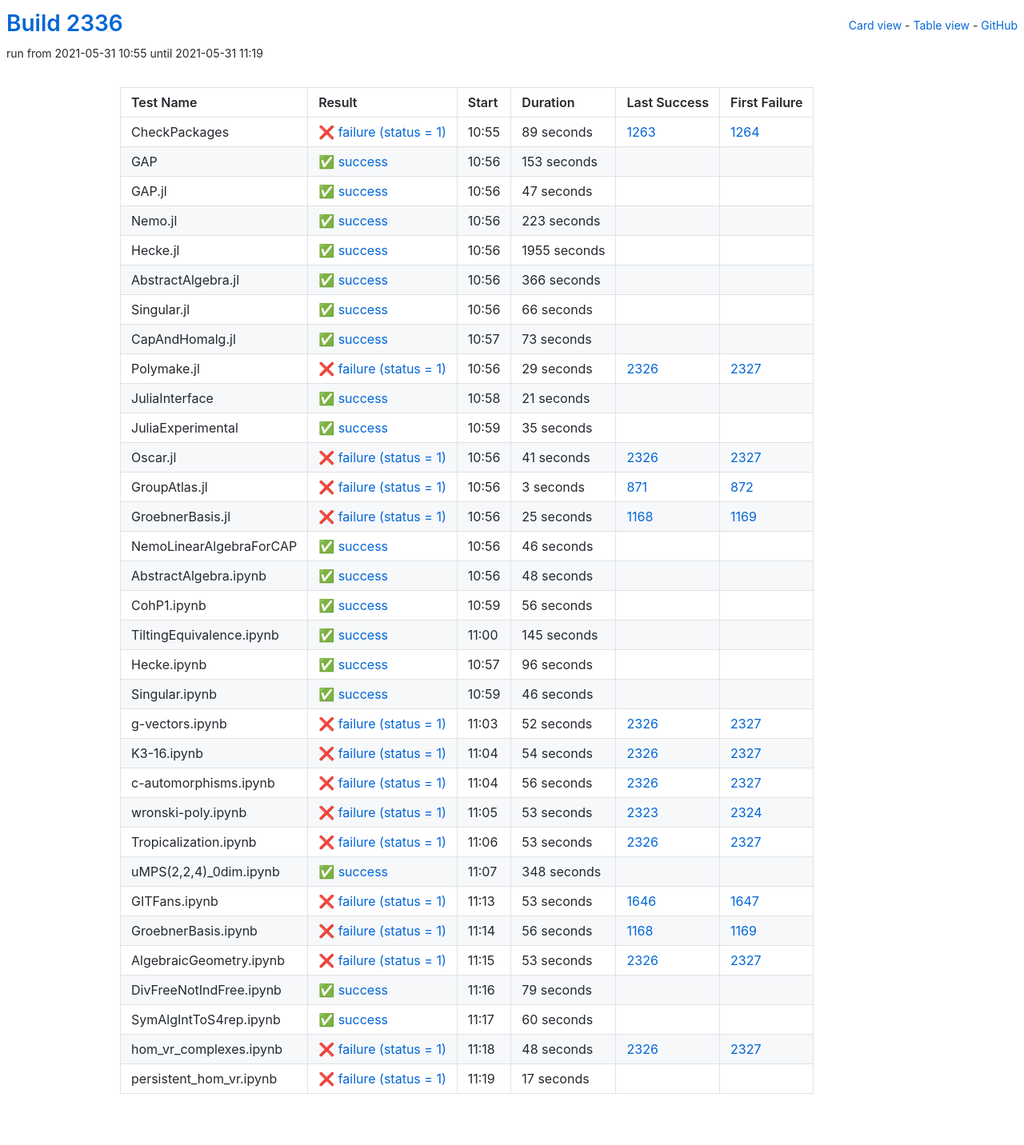
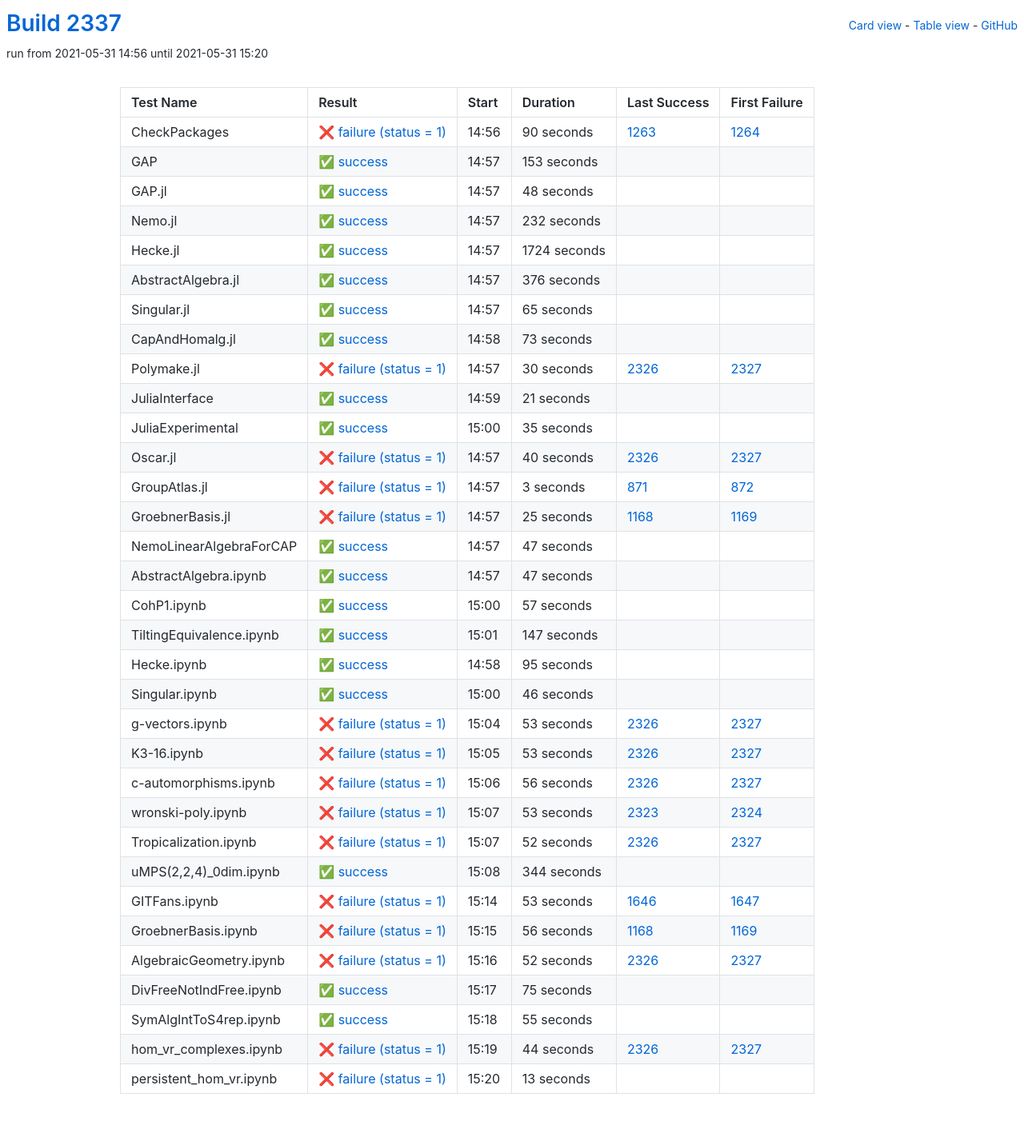
Before and after one commit to oscar-system/oscar-ci-status-stable, a Jekyll site: the page built from table.html, in a window 1280 px wide. Shown: the whole page at 80% size. Built offline with Jekyll 4.4.1, drawn with Linux system fonts in a browser that asks for light colours.

Commit message:
Build #2337

```diff
--- a/_data/ci.yml
+++ b/_data/ci.yml
@@ -1,6 +1,6 @@
 ---
-build: 2336
-build_url: https://oscarci.mathematik.uni-kl.de/job/oscar-stable/2336/
+build: 2337
+build_url: https://oscarci.mathematik.uni-kl.de/job/oscar-stable/2337/
 job: oscar-stable
 organization: oscar-system
 repo: oscar-ci-status-stable
@@ -8,20 +8,20 @@ repourl: https://github.com/oscar-system/oscar-ci-status-stable
 tests:
 - name: CheckPackages
   id: checkpackages
-  log: https://oscarci.mathematik.uni-kl.de/job/oscar-stable/2336/artifact/logs/build-2336/CheckPackages.log
-  start: 2021-05-31 10:55
+  log: https://oscarci.mathematik.uni-kl.de/job/oscar-stable/2337/artifact/logs/build-2337/CheckPackages.log
+  start: 2021-05-31 14:56
   success: false
   exitcode: 1
   status: failure
-  duration: 89
+  duration: 90
   last_success: 1263
   last_success_url: https://oscarci.mathematik.uni-kl.de/job/oscar-stable/1263/
   first_failure: 1264
   first_failure_url: https://oscarci.mathematik.uni-kl.de/job/oscar-stable/1264/
 - name: GAP
   id: gap
-  log: https://oscarci.mathematik.uni-kl.de/job/oscar-stable/2336/artifact/logs/build-2336/GAP.log
-  start: 2021-05-31 10:56
+  log: https://oscarci.mathematik.uni-kl.de/job/oscar-stable/2337/artifact/logs/build-2337/GAP.log
+  start: 2021-05-31 14:57
   success: true
   exitcode: 0
   status: success
@@ -32,68 +32,68 @@ tests:
   first_failure_url:
 - name: GAP.jl
   id: gap-jl
-  log: https://oscarci.mathematik.uni-kl.de/job/oscar-stable/2336/artifact/logs/build-2336/GAP.jl.log
-  start: 2021-05-31 10:56
+  log: https://oscarci.mathematik.uni-kl.de/job/oscar-stable/2337/artifact/logs/build-2337/GAP.jl.log
+  start: 2021-05-31 14:57
   success: true
   exitcode: 0
   status: success
-  duration: 47
+  duration: 48
   last_success: false
   last_success_url:
   first_failure: false
   first_failure_url:
 - name: Nemo.jl
   id: nemo-jl
-  log: https://oscarci.mathematik.uni-kl.de/job/oscar-stable/2336/artifact/logs/build-2336/Nemo.jl.log
-  start: 2021-05-31 10:56
+  log: https://oscarci.mathematik.uni-kl.de/job/oscar-stable/2337/artifact/logs/build-2337/Nemo.jl.log
+  start: 2021-05-31 14:57
   success: true
   exitcode: 0
   status: success
-  duration: 223
+  duration: 232
   last_success: false
   last_success_url:
   first_failure: false
   first_failure_url:
 - name: Hecke.jl
   id: hecke-jl
-  log: https://oscarci.mathematik.uni-kl.de/job/oscar-stable/2336/artifact/logs/build-2336/Hecke.jl.log
-  start: 2021-05-31 10:56
+  log: https://oscarci.mathematik.uni-kl.de/job/oscar-stable/2337/artifact/logs/build-2337/Hecke.jl.log
+  start: 2021-05-31 14:57
   success: true
   exitcode: 0
   status: success
-  duration: 1955
+  duration: 1724
   last_success: false
   last_success_url:
   first_failure: false
   first_failure_url:
 - name: AbstractAlgebra.jl
   id: abstractalgebra-jl
-  log: https://oscarci.mathematik.uni-kl.de/job/oscar-stable/2336/artifact/logs/build-2336/AbstractAlgebra.jl.log
-  start: 2021-05-31 10:56
+  log: https://oscarci.mathematik.uni-kl.de/job/oscar-stable/2337/artifact/logs/build-2337/AbstractAlgebra.jl.log
+  start: 2021-05-31 14:57
   success: true
   exitcode: 0
   status: success
-  duration: 366
+  duration: 376
   last_success: false
   last_success_url:
   first_failure: false
   first_failure_url:
 - name: Singular.jl
   id: singular-jl
-  log: https://oscarci.mathematik.uni-kl.de/job/oscar-stable/2336/artifact/logs/build-2336/Singular.jl.log
-  start: 2021-05-31 10:56
+  log: https://oscarci.mathematik.uni-kl.de/job/oscar-stable/2337/artifact/logs/build-2337/Singular.jl.log
+  start: 2021-05-31 14:57
   success: true
   exitcode: 0
   status: success
-  duration: 66
+  duration: 65
   last_success: false
   last_success_url:
   first_failure: false
   first_failure_url:
 - name: CapAndHomalg.jl
   id: capandhomalg-jl
-  log: https://oscarci.mathematik.uni-kl.de/job/oscar-stable/2336/artifact/logs/build-2336/CapAndHomalg.jl.log
-  start: 2021-05-31 10:57
+  log: https://oscarci.mathematik.uni-kl.de/job/oscar-stable/2337/artifact/logs/build-2337/CapAndHomalg.jl.log
+  start: 2021-05-31 14:58
   success: true
   exitcode: 0
   status: success
@@ -104,20 +104,20 @@ tests:
   first_failure_url:
 - name: Polymake.jl
   id: polymake-jl
-  log: https://oscarci.mathematik.uni-kl.de/job/oscar-stable/2336/artifact/logs/build-2336/Polymake.jl.log
-  start: 2021-05-31 10:56
+  log: https://oscarci.mathematik.uni-kl.de/job/oscar-stable/2337/artifact/logs/build-2337/Polymake.jl.log
+  start: 2021-05-31 14:57
   success: false
   exitcode: 1
   status: failure
-  duration: 29
+  duration: 30
   last_success: 2326
   last_success_url: https://oscarci.mathematik.uni-kl.de/job/oscar-stable/2326/
   first_failure: 2327
   first_failure_url: https://oscarci.mathematik.uni-kl.de/job/oscar-stable/2327/
 - name: JuliaInterface
   id: juliainterface
-  log: https://oscarci.mathematik.uni-kl.de/job/oscar-stable/2336/artifact/logs/build-2336/JuliaInterface.log
-  start: 2021-05-31 10:58
+  log: https://oscarci.mathematik.uni-kl.de/job/oscar-stable/2337/artifact/logs/build-2337/JuliaInterface.log
+  start: 2021-05-31 14:59
   success: true
   exitcode: 0
   status: success
@@ -128,8 +128,8 @@ tests:
   first_failure_url:
 - name: JuliaExperimental
   id: juliaexperimental
-  log: https://oscarci.mathematik.uni-kl.de/job/oscar-stable/2336/artifact/logs/build-2336/JuliaExperimental.log
-  start: 2021-05-31 10:59
+  log: https://oscarci.mathematik.uni-kl.de/job/oscar-stable/2337/artifact/logs/build-2337/JuliaExperimental.log
+  start: 2021-05-31 15:00
   success: true
   exitcode: 0
   status: success
@@ -140,20 +140,20 @@ tests:
   first_failure_url:
 - name: Oscar.jl
   id: oscar-jl
-  log: https://oscarci.mathematik.uni-kl.de/job/oscar-stable/2336/artifact/logs/build-2336/Oscar.jl.log
-  start: 2021-05-31 10:56
+  log: https://oscarci.mathematik.uni-kl.de/job/oscar-stable/2337/artifact/logs/build-2337/Oscar.jl.log
+  start: 2021-05-31 14:57
   success: false
   exitcode: 1
   status: failure
-  duration: 41
+  duration: 40
   last_success: 2326
   last_success_url: https://oscarci.mathematik.uni-kl.de/job/oscar-stable/2326/
   first_failure: 2327
   first_failure_url: https://oscarci.mathematik.uni-kl.de/job/oscar-stable/2327/
 - name: GroupAtlas.jl
   id: groupatlas-jl
-  log: https://oscarci.mathematik.uni-kl.de/job/oscar-stable/2336/artifact/logs/build-2336/GroupAtlas.jl.log
-  start: 2021-05-31 10:56
+  log: https://oscarci.mathematik.uni-kl.de/job/oscar-stable/2337/artifact/logs/build-2337/GroupAtlas.jl.log
+  start: 2021-05-31 14:57
   success: false
   exitcode: 1
   status: failure
@@ -164,8 +164,8 @@ tests:
   first_failure_url: https://oscarci.mathematik.uni-kl.de/job/oscar-stable/872/
 - name: GroebnerBasis.jl
   id: groebnerbasis-jl
-  log: https://oscarci.mathematik.uni-kl.de/job/oscar-stable/2336/artifact/logs/build-2336/GroebnerBasis.jl.log
-  start: 2021-05-31 10:56
+  log: https://oscarci.mathematik.uni-kl.de/job/oscar-stable/2337/artifact/logs/build-2337/GroebnerBasis.jl.log
+  start: 2021-05-31 14:57
   success: false
   exitcode: 1
   status: failure
@@ -176,68 +176,68 @@ tests:
   first_failure_url: https://oscarci.mathematik.uni-kl.de/job/oscar-stable/1169/
 - name: NemoLinearAlgebraForCAP
   id: nemolinearalgebraforcap
-  log: https://oscarci.mathematik.uni-kl.de/job/oscar-stable/2336/artifact/logs/build-2336/NemoLinearAlgebraForCAP.log
-  start: 2021-05-31 10:56
+  log: https://oscarci.mathematik.uni-kl.de/job/oscar-stable/2337/artifact/logs/build-2337/NemoLinearAlgebraForCAP.log
+  start: 2021-05-31 14:57
   success: true
   exitcode: 0
   status: success
-  duration: 46
+  duration: 47
   last_success: false
   last_success_url:
   first_failure: false
   first_failure_url:
 - name: AbstractAlgebra.ipynb
   id: abstractalgebra-ipynb
-  log: https://oscarci.mathematik.uni-kl.de/job/oscar-stable/2336/artifact/logs/build-2336/AbstractAlgebra.ipynb.log
-  start: 2021-05-31 10:56
+  log: https://oscarci.mathematik.uni-kl.de/job/oscar-stable/2337/artifact/logs/build-2337/AbstractAlgebra.ipynb.log
+  start: 2021-05-31 14:57
   success: true
   exitcode: 0
   status: success
-  duration: 48
+  duration: 47
   last_success: false
   last_success_url:
   first_failure: false
   first_failure_url:
 - name: CohP1.ipynb
   id: cohp1-ipynb
-  log: https://oscarci.mathematik.uni-kl.de/job/oscar-stable/2336/artifact/logs/build-2336/CohP1.ipynb.log
-  start: 2021-05-31 10:59
+  log: https://oscarci.mathematik.uni-kl.de/job/oscar-stable/2337/artifact/logs/build-2337/CohP1.ipynb.log
+  start: 2021-05-31 15:00
   success: true
   exitcode: 0
   status: success
-  duration: 56
+  duration: 57
   last_success: false
   last_success_url:
   first_failure: false
   first_failure_url:
 - name: TiltingEquivalence.ipynb
   id: tiltingequivalence-ipynb
-  log: https://oscarci.mathematik.uni-kl.de/job/oscar-stable/2336/artifact/logs/build-2336/TiltingEquivalence.ipynb.log
-  start: 2021-05-31 11:00
+  log: https://oscarci.mathematik.uni-kl.de/job/oscar-stable/2337/artifact/logs/build-2337/TiltingEquivalence.ipynb.log
+  start: 2021-05-31 15:01
   success: true
   exitcode: 0
   status: success
-  duration: 145
+  duration: 147
   last_success: false
   last_success_url:
   first_failure: false
   first_failure_url:
 - name: Hecke.ipynb
   id: hecke-ipynb
-  log: https://oscarci.mathematik.uni-kl.de/job/oscar-stable/2336/artifact/logs/build-2336/Hecke.ipynb.log
-  start: 2021-05-31 10:57
+  log: https://oscarci.mathematik.uni-kl.de/job/oscar-stable/2337/artifact/logs/build-2337/Hecke.ipynb.log
+  start: 2021-05-31 14:58
   success: true
   exitcode: 0
   status: success
-  duration: 96
+  duration: 95
   last_success: false
   last_success_url:
   first_failure: false
   first_failure_url:
 - name: Singular.ipynb
   id: singular-ipynb
-  log: https://oscarci.mathematik.uni-kl.de/job/oscar-stable/2336/artifact/logs/build-2336/Singular.ipynb.log
-  start: 2021-05-31 10:59
+  log: https://oscarci.mathematik.uni-kl.de/job/oscar-stable/2337/artifact/logs/build-2337/Singular.ipynb.log
+  start: 2021-05-31 15:00
   success: true
   exitcode: 0
   status: success
@@ -248,32 +248,32 @@ tests:
   first_failure_url:
 - name: g-vectors.ipynb
   id: g-vectors-ipynb
-  log: https://oscarci.mathematik.uni-kl.de/job/oscar-stable/2336/artifact/logs/build-2336/g-vectors.ipynb.log
-  start: 2021-05-31 11:03
+  log: https://oscarci.mathematik.uni-kl.de/job/oscar-stable/2337/artifact/logs/build-2337/g-vectors.ipynb.log
+  start: 2021-05-31 15:04
   success: false
   exitcode: 1
   status: failure
-  duration: 52
+  duration: 53
   last_success: 2326
   last_success_url: https://oscarci.mathematik.uni-kl.de/job/oscar-stable/2326/
   first_failure: 2327
   first_failure_url: https://oscarci.mathematik.uni-kl.de/job/oscar-stable/2327/
 - name: K3-16.ipynb
   id: k3-16-ipynb
-  log: https://oscarci.mathematik.uni-kl.de/job/oscar-stable/2336/artifact/logs/build-2336/K3-16.ipynb.log
-  start: 2021-05-31 11:04
+  log: https://oscarci.mathematik.uni-kl.de/job/oscar-stable/2337/artifact/logs/build-2337/K3-16.ipynb.log
+  start: 2021-05-31 15:05
   success: false
   exitcode: 1
   status: failure
-  duration: 54
+  duration: 53
   last_success: 2326
   last_success_url: https://oscarci.mathematik.uni-kl.de/job/oscar-stable/2326/
   first_failure: 2327
   first_failure_url: https://oscarci.mathematik.uni-kl.de/job/oscar-stable/2327/
 - name: c-automorphisms.ipynb
   id: c-automorphisms-ipynb
-  log: https://oscarci.mathematik.uni-kl.de/job/oscar-stable/2336/artifact/logs/build-2336/c-automorphisms.ipynb.log
-  start: 2021-05-31 11:04
+  log: https://oscarci.mathematik.uni-kl.de/job/oscar-stable/2337/artifact/logs/build-2337/c-automorphisms.ipynb.log
+  start: 2021-05-31 15:06
   success: false
   exitcode: 1
   status: failure
@@ -284,8 +284,8 @@ tests:
   first_failure_url: https://oscarci.mathematik.uni-kl.de/job/oscar-stable/2327/
 - name: wronski-poly.ipynb
   id: wronski-poly-ipynb
-  log: https://oscarci.mathematik.uni-kl.de/job/oscar-stable/2336/artifact/logs/build-2336/wronski-poly.ipynb.log
-  start: 2021-05-31 11:05
+  log: https://oscarci.mathematik.uni-kl.de/job/oscar-stable/2337/artifact/logs/build-2337/wronski-poly.ipynb.log
+  start: 2021-05-31 15:07
   success: false
   exitcode: 1
   status: failure
@@ -296,32 +296,32 @@ tests:
   first_failure_url: https://oscarci.mathematik.uni-kl.de/job/oscar-stable/2324/
 - name: Tropicalization.ipynb
   id: tropicalization-ipynb
-  log: https://oscarci.mathematik.uni-kl.de/job/oscar-stable/2336/artifact/logs/build-2336/Tropicalization.ipynb.log
-  start: 2021-05-31 11:06
+  log: https://oscarci.mathematik.uni-kl.de/job/oscar-stable/2337/artifact/logs/build-2337/Tropicalization.ipynb.log
+  start: 2021-05-31 15:07
   success: false
   exitcode: 1
   status: failure
-  duration: 53
+  duration: 52
   last_success: 2326
   last_success_url: https://oscarci.mathematik.uni-kl.de/job/oscar-stable/2326/
   first_failure: 2327
   first_failure_url: https://oscarci.mathematik.uni-kl.de/job/oscar-stable/2327/
 - name: uMPS(2,2,4)_0dim.ipynb
   id: umps-2-2-4-0dim-ipynb
-  log: https://oscarci.mathematik.uni-kl.de/job/oscar-stable/2336/artifact/logs/build-2336/uMPS-2-2-4-_0dim.ipynb.log
-  start: 2021-05-31 11:07
+  log: https://oscarci.mathematik.uni-kl.de/job/oscar-stable/2337/artifact/logs/build-2337/uMPS-2-2-4-_0dim.ipynb.log
+  start: 2021-05-31 15:08
   success: true
   exitcode: 0
   status: success
-  duration: 348
+  duration: 344
   last_success: false
   last_success_url:
   first_failure: false
   first_failure_url:
 - name: GITFans.ipynb
   id: gitfans-ipynb
-  log: https://oscarci.mathematik.uni-kl.de/job/oscar-stable/2336/artifact/logs/build-2336/GITFans.ipynb.log
-  start: 2021-05-31 11:13
+  log: https://oscarci.mathematik.uni-kl.de/job/oscar-stable/2337/artifact/logs/build-2337/GITFans.ipynb.log
+  start: 2021-05-31 15:14
   success: false
   exitcode: 1
   status: failure
@@ -332,8 +332,8 @@ tests:
   first_failure_url: https://oscarci.mathematik.uni-kl.de/job/oscar-stable/1647/
 - name: GroebnerBasis.ipynb
   id: groebnerbasis-ipynb
-  log: https://oscarci.mathematik.uni-kl.de/job/oscar-stable/2336/artifact/logs/build-2336/GroebnerBasis.ipynb.log
-  start: 2021-05-31 11:14
+  log: https://oscarci.mathematik.uni-kl.de/job/oscar-stable/2337/artifact/logs/build-2337/GroebnerBasis.ipynb.log
+  start: 2021-05-31 15:15
   success: false
   exitcode: 1
   status: failure
@@ -344,60 +344,60 @@ tests:
   first_failure_url: https://oscarci.mathematik.uni-kl.de/job/oscar-stable/1169/
 - name: AlgebraicGeometry.ipynb
   id: algebraicgeometry-ipynb
-  log: https://oscarci.mathematik.uni-kl.de/job/oscar-stable/2336/artifact/logs/build-2336/AlgebraicGeometry.ipynb.log
-  start: 2021-05-31 11:15
+  log: https://oscarci.mathematik.uni-kl.de/job/oscar-stable/2337/artifact/logs/build-2337/AlgebraicGeometry.ipynb.log
+  start: 2021-05-31 15:16
   success: false
   exitcode: 1
   status: failure
-  duration: 53
+  duration: 52
   last_success: 2326
   last_success_url: https://oscarci.mathematik.uni-kl.de/job/oscar-stable/2326/
   first_failure: 2327
   first_failure_url: https://oscarci.mathematik.uni-kl.de/job/oscar-stable/2327/
 - name: DivFreeNotIndFree.ipynb
   id: divfreenotindfree-ipynb
-  log: https://oscarci.mathematik.uni-kl.de/job/oscar-stable/2336/artifact/logs/build-2336/DivFreeNotIndFree.ipynb.log
-  start: 2021-05-31 11:16
+  log: https://oscarci.mathematik.uni-kl.de/job/oscar-stable/2337/artifact/logs/build-2337/DivFreeNotIndFree.ipynb.log
+  start: 2021-05-31 15:17
   success: true
   exitcode: 0
   status: success
-  duration: 79
+  duration: 75
   last_success: false
   last_success_url:
   first_failure: false
   first_failure_url:
 - name: SymAlgIntToS4rep.ipynb
   id: symalginttos4rep-ipynb
-  log: https://oscarci.mathematik.uni-kl.de/job/oscar-stable/2336/artifact/logs/build-2336/SymAlgIntToS4rep.ipynb.log
-  start: 2021-05-31 11:17
+  log: https://oscarci.mathematik.uni-kl.de/job/oscar-stable/2337/artifact/logs/build-2337/SymAlgIntToS4rep.ipynb.log
+  start: 2021-05-31 15:18
   success: true
   exitcode: 0
   status: success
-  duration: 60
+  duration: 55
   last_success: false
   last_success_url:
   first_failure: false
   first_failure_url:
 - name: hom_vr_complexes.ipynb
   id: hom-vr-complexes-ipynb
-  log: https://oscarci.mathematik.uni-kl.de/job/oscar-stable/2336/artifact/logs/build-2336/hom_vr_complexes.ipynb.log
-  start: 2021-05-31 11:18
+  log: https://oscarci.mathematik.uni-kl.de/job/oscar-stable/2337/artifact/logs/build-2337/hom_vr_complexes.ipynb.log
+  start: 2021-05-31 15:19
   success: false
   exitcode: 1
   status: failure
-  duration: 48
+  duration: 44
   last_success: 2326
   last_success_url: https://oscarci.mathematik.uni-kl.de/job/oscar-stable/2326/
   first_failure: 2327
   first_failure_url: https://oscarci.mathematik.uni-kl.de/job/oscar-stable/2327/
 - name: persistent_hom_vr.ipynb
   id: persistent-hom-vr-ipynb
-  log: https://oscarci.mathematik.uni-kl.de/job/oscar-stable/2336/artifact/logs/build-2336/persistent_hom_vr.ipynb.log
-  start: 2021-05-31 11:19
+  log: https://oscarci.mathematik.uni-kl.de/job/oscar-stable/2337/artifact/logs/build-2337/persistent_hom_vr.ipynb.log
+  start: 2021-05-31 15:20
   success: false
   exitcode: 1
   status: failure
-  duration: 17
+  duration: 13
   last_success: false
   last_success_url:
   first_failure: false
```
Also changed, not shown: README.md.
